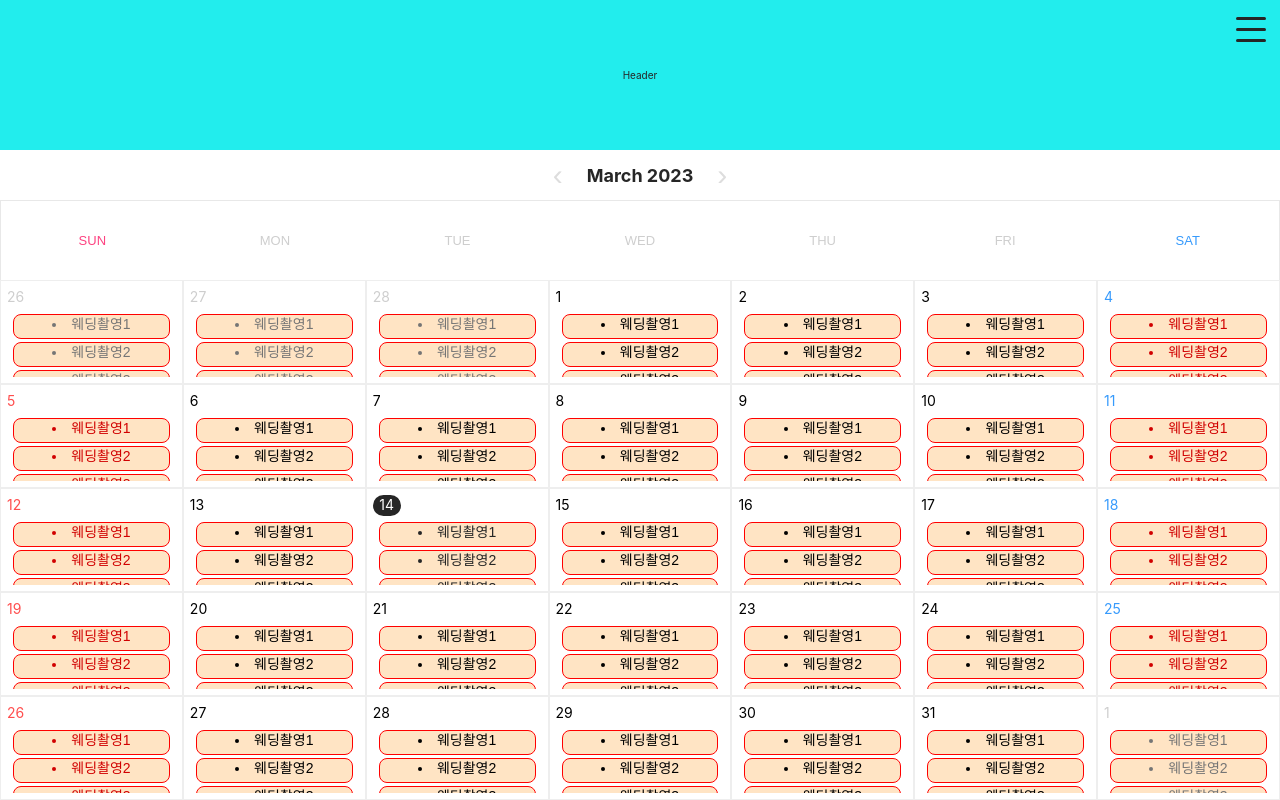
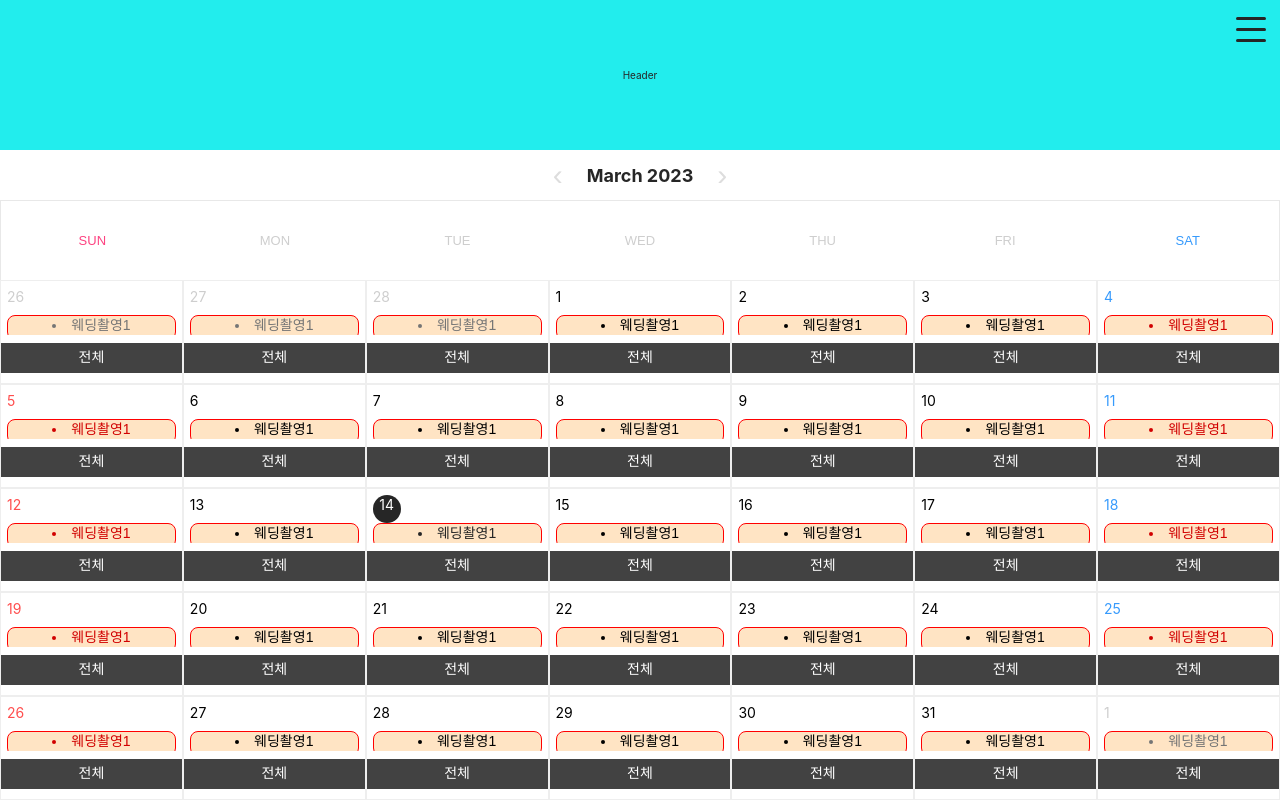
Before and after one commit to SangMinL96/iweddingb-monorepo-dev, a Next.js app in the folder packages/iweddingb/: page / in a window 1280 px wide. Built offline with nearby package versions, Linux system fonts and the light colour scheme.

Commit message:
달력 추가 샘플 디자인 작업

```diff
--- a/packages/iweddingb/src/components/calendar/CalendarIndex.tsx
+++ b/packages/iweddingb/src/components/calendar/CalendarIndex.tsx
@@ -6,6 +6,7 @@ import { useEffect, useRef, useState } from 'react';
 import dayjs from 'dayjs';
 import useWindowDimensions from 'hooks/useWindowDimensions';
 import useMouseEvent from './hooks/useMouseEvent';
+import TileContent from './components/TileContent';
 
 function CalendarIndex() {
   const [curDate, setCurDate] = useState<Date>(new Date());
@@ -14,8 +15,7 @@ function CalendarIndex() {
   const [offsetHeight, setOffsetHeight] = useState<number>(0);
   const [row, setRow] = useState<Number>(0);
   const { height } = useWindowDimensions();
-  const [overId, setOverId] = useState(null);
-  const mouseEvent = useMouseEvent(setOverId);
+
   const onViewChange = ev => {
     setCurDate(ev.activeStartDate);
     // setSessionStore('schedule_rtnDate', moment(ev.activeStartDate).format('YYYY-MM-DD'));
@@ -33,8 +33,6 @@ function CalendarIndex() {
   }, [height]);
   return (
     <Container id='calendar_container' offsetHeight={`${offsetHeight}px`} row={Number(row)}>
-      {overId && <HoverName>{overId}</HoverName>}
-
       <Calendar
         inputRef={ref}
         calendarType='US'
@@ -46,74 +44,7 @@ function CalendarIndex() {
         tileDisabled={({ date, activeStartDate }) => {
           //   return scheduleTileDisabled({ date, activeStartDate, data, holidayData });
         }}
-        tileContent={({ date, view }) => (
-          <List>
-            <li id='웨딩촬영1' {...mouseEvent}>
-              웨딩촬영1
-              <div className='hover_box'>
-                마우스오버
-                <br />
-                두줄
-              </div>
-            </li>
-            <li
-              id='웨딩촬영2'
-              onMouseOver={() => setOverId('웨딩촬영2')}
-              onFocus={() => null}
-              onMouseOut={() => setOverId(null)}
-              onBlur={() => null}
-            >
-              웨딩촬영2
-              <div className='hover_box'>
-                마우스오버
-                <br />
-                두줄
-              </div>
-            </li>
-            <li
-              id='웨딩촬영3'
-              onMouseOver={() => setOverId('웨딩촬영3')}
-              onFocus={() => null}
-              onMouseOut={() => setOverId(null)}
-              onBlur={() => null}
-            >
-              웨딩촬영3
-              <div className='hover_box'>
-                마우스오버
-                <br />
-                두줄
-              </div>
-            </li>
-            <li
-              id='웨딩촬영4'
-              onMouseOver={() => setOverId('웨딩촬영4')}
-              onFocus={() => null}
-              onMouseOut={() => setOverId(null)}
-              onBlur={() => null}
-            >
-              웨딩촬영4
-              <div className='hover_box'>
-                마우스오버
-                <br />
-                두줄
-              </div>
-            </li>
-            <li
-              id='웨딩촬영5'
-              onMouseOver={() => setOverId('웨딩촬영5')}
-              onFocus={() => null}
-              onMouseOut={() => setOverId(null)}
-              onBlur={() => null}
-            >
-              웨딩촬영5
-              <div className='hover_box'>
-                마우스오버
-                <br />
-                두줄
-              </div>
-            </li>
-          </List>
-        )}
+        tileContent={({ date, view }) => <TileContent />}
       />
     </Container>
   );
@@ -149,6 +80,7 @@ const Container = styled.div<StyledType>`
       padding: 6px;
       font-size: 14px;
       border: 1px solid #eeeeee;
+      overflow: unset !important;
       > abbr {
         height: 28px;
         font-family: 'Pretendard', -apple-system, BlinkMacSystemFont, 'Segoe UI', Roboto, Oxygen, Ubuntu, Cantarell, 'Open Sans',
@@ -365,53 +297,3 @@ const Container = styled.div<StyledType>`
     }
   }
 `;
-
-const List = styled.div`
-  width: 100%;
-  height: 100%;
-  overflow-y: auto;
-  padding: 6px;
-  > li {
-    position: relative;
-    width: 100%;
-    height: 25px;
-    border: 1px solid red;
-    background-color: bisque;
-    border-radius: 8px;
-    margin-bottom: 3px;
-
-    .hover_box {
-      display: none;
-      position: absolute;
-      bottom: 25px;
-      z-index: 10;
-      width: 200px;
-      padding: 10px;
-      background-color: red;
-    }
-    &:nth-child(1) {
-      .hover_box {
-        top: 30px;
-      }
-    }
-    &:hover {
-      .hover_box {
-        display: block;
-      }
-    }
-  }
-`;
-
-const HoverName = styled.div`
-  position: absolute;
-  left: 50%;
-  transform: translateX(-50%);
-  padding: 15px 20px;
-  background-color: white;
-  border: 1px solid #eeeeee;
-  bottom: 50px;
-  font-size: 2rem;
-  box-shadow: 1px 1px 2px 0px rgba(25, 33, 41, 0.1);
-  border-radius: 20px;
-  z-index: 999;
-`;
--- /dev/null
+++ b/packages/iweddingb/src/components/calendar/components/TileContent.tsx
@@ -0,0 +1,108 @@
+import theme from '@styles/theme';
+import React, { FocusEvent, MouseEvent, useState } from 'react';
+import styled from 'styled-components';
+import useMouseEvent from '../hooks/useMouseEvent';
+
+function TileContent() {
+  const [overId, setOverId] = useState(null);
+  console.log(overId);
+  const onMouseOver = data => {
+    setOverId(data);
+  };
+  const onMouseOut = () => {
+    setOverId(null);
+  };
+  const onFocus = data => {
+    setOverId(data);
+  };
+  const onBlur = () => {
+    setOverId(null);
+  };
+  return (
+    <Container>
+      <List>
+        <li>웨딩촬영1</li>
+        <li>웨딩촬영1</li>
+        <li>웨딩촬영1</li>
+        <li>웨딩촬영1</li>
+        <li>웨딩촬영1</li>
+        <li>웨딩촬영1</li>
+        <li>웨딩촬영1</li>
+        <li>웨딩촬영1</li>
+        <li>웨딩촬영1</li>
+        <li>웨딩촬영1</li> <li>웨딩촬영1</li> <li>웨딩촬영1</li>
+        <div
+          className='all'
+          onBlur={() => setOverId(null)}
+          onClick={ev => {
+            ev.preventDefault();
+            ev.stopPropagation();
+            setOverId(['웨딩촬영1', '웨딩촬영2', '웨딩촬영3']);
+          }}
+          aria-hidden='true'
+        >
+          전체
+        </div>
+        {overId && (
+          <div
+            className='dddd'
+            onClick={ev => {
+              ev.preventDefault();
+              ev.stopPropagation();
+              setOverId(null);
+            }}
+            onMouseLeave={() => setOverId(null)}
+            aria-hidden='true'
+          >
+            {overId.map(item => {
+              return <p key={`${item}`}>{item}</p>;
+            })}
+          </div>
+        )}
+      </List>
+    </Container>
+  );
+}
+
+export default TileContent;
+
+const Container = styled.div`
+  width: 100%;
+  height: calc(100% - 70px);
+  overflow-y: scroll !important;
+  ${theme.hideScroll};
+`;
+
+const List = styled.div`
+  width: 100%;
+
+  overflow: hidden !important;
+  .all {
+    position: absolute;
+    bottom: 10px;
+    height: 30px;
+    width: 100%;
+    left: 0;
+    ${theme.flexCenter};
+    color: white;
+    background-color: rgba(38, 38, 38, 0.871);
+  }
+  .dddd {
+    position: absolute;
+    width: 300px;
+    min-height: 300px;
+    background-color: white;
+    top: 0;
+    left: 0;
+    z-index: 999;
+  }
+  > li {
+    position: relative;
+    width: 100%;
+    height: 25px;
+    border: 1px solid red;
+    background-color: bisque;
+    border-radius: 8px;
+    margin-bottom: 3px;
+  }
+`;
--- a/packages/iweddingb/src/components/calendar/hooks/useMouseEvent.ts
+++ b/packages/iweddingb/src/components/calendar/hooks/useMouseEvent.ts
@@ -1,16 +1,10 @@
 import { FocusEvent, MouseEvent } from 'react';
 
-const useMouseEvent = setOverId => {
-  const onMouseOver = (ev: MouseEvent<HTMLLIElement>) => {
-    setOverId(ev.currentTarget.id);
-  };
-  const onMouseOut = (ev: MouseEvent<HTMLLIElement>) => {
-    setOverId(null);
-  };
-  const onFocus = (ev: FocusEvent<HTMLLIElement>) => {};
-  const onBlur = (ev: FocusEvent<HTMLLIElement>) => {};
+const useMouseEvent = () => {
+  const onFocus = (ev: FocusEvent<HTMLDivElement>) => {};
+  const onBlur = (ev: FocusEvent<HTMLDivElement>) => {};
 
-  return { onMouseOver, onFocus, onMouseOut, onBlur };
+  return { onFocus, onBlur };
 };
 
 export default useMouseEvent;
--- a/packages/iweddingb/src/components/layout/Layout.tsx
+++ b/packages/iweddingb/src/components/layout/Layout.tsx
@@ -43,6 +43,9 @@ const Body = styled.div`
   }
 `;
 const LeftMenuBox = styled.div`
+  #hamburger_menu {
+    display: none;
+  }
   @media (max-width: 1300px) {
     #left_menu {
       display: none;
```
Also changed, not shown: packages/iweddingb/.eslintrc.json.
